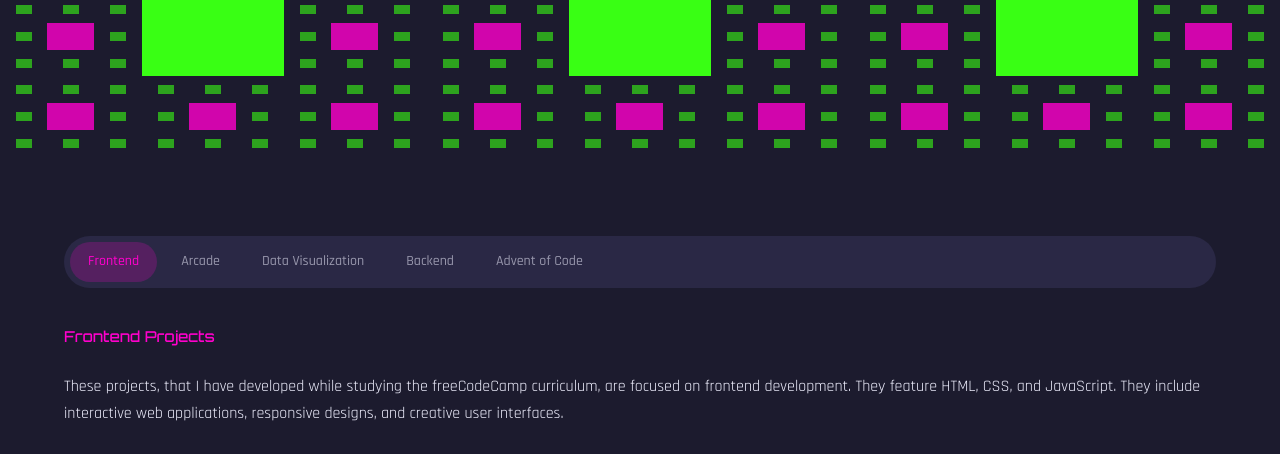
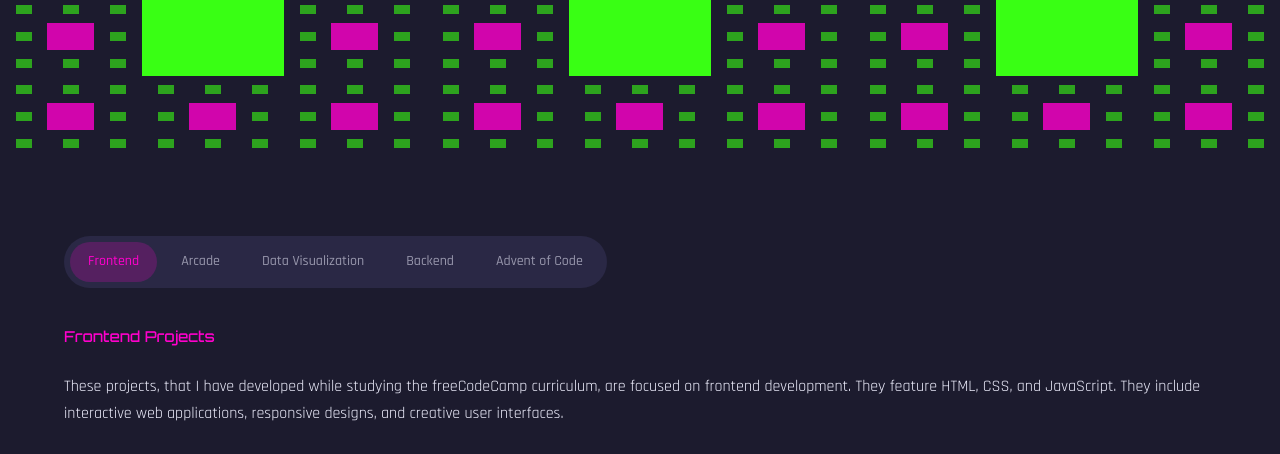
Before and after one commit to alevanni/alevanni.github.io, a PHP site: page / in a window 1280 px wide. Shown: the part 644-1098 px from the top of the page. Run offline with PHP 8.4, Linux system fonts and the light colour scheme; some libraries are stand-ins or nearby versions.

Commit message:
Fix colors and tabs size

```diff
--- a/src/index.css
+++ b/src/index.css
@@ -59,7 +59,7 @@
   padding: 6px;
   border-radius: 99px;
   background: var(--color-surface);
-  width: 100%;
+  width: fit-content;
   list-style: none;
   margin: 0;
   padding: 6px;
@@ -178,8 +178,8 @@
   margin-right: 6px;
   margin-bottom: 0px;
   color: var(--color-secondary);
+}
 
-}
 #footer span {
   display: flex;
   align-items: center;
--- a/src/index.js
+++ b/src/index.js
@@ -25,12 +25,12 @@
     },
     mounted() {
         window.addEventListener('theme-changed', () => {
-            console.log('theme changed');
-            accent1.value = getComputedStyle(root).getPropertyValue('--color-accent-4').trim();
-            accent2.value = getComputedStyle(root).getPropertyValue('--color-secondary').trim();
-            accent3.value = getComputedStyle(root).getPropertyValue('--color-primary').trim();
+            accent1.value = getComputedStyle(root).getPropertyValue('--color-accent-1').trim();
+            accent2.value = getComputedStyle(root).getPropertyValue('--color-accent-2').trim();
+            accent3.value = getComputedStyle(root).getPropertyValue('--color-accent-3').trim();
             accent4.value = getComputedStyle(root).getPropertyValue('--color-accent-4').trim();
-            // redraw canvas here
+            primary.value = getComputedStyle(root).getPropertyValue('--color-primary').trim();
+            secondary.value = getComputedStyle(root).getPropertyValue('--color-secondary').trim();
             this.drawCanvas();
         });
         this.drawCanvas();
```
